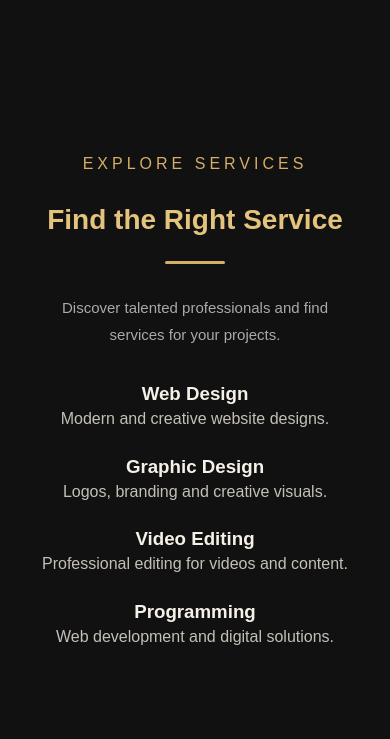
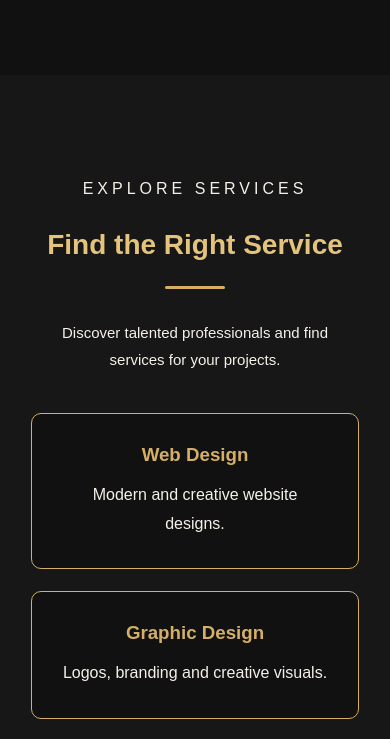
Before and after one commit to madinaorya1997/Madina--Oryakhil--Studio-, a plain HTML site: page index.html in a window 390 px wide. Shown: the part 2419-3158 px from the top of the page. Drawn offline with Linux system fonts and the light colour scheme.

Commit message:
Update style.css

```diff
--- a/style.css
+++ b/style.css
@@ -700,4 +700,35 @@ footer {
 
 .js-progress {
   width: 20%;
+}/* MARKETPLACE */
+#marketplace {
+  padding: 100px 8%;
+  text-align: center;
+  background: #171717;
 }
+
+#marketplace .services-container {
+  margin-top: 40px;
+}
+
+#marketplace .service-box {
+  background: #111111;
+  border: 1px solid #d4af65;
+  border-radius: 10px;
+  padding: 30px;
+  transition: 0.3s ease;
+}
+
+#marketplace .service-box:hover {
+  transform: translateY(-8px);
+  box-shadow: 0 0 15px rgba(212, 175, 101, 0.2);
+}
+
+#marketplace h3 {
+  color: #d4af65;
+  margin-bottom: 15px;
+}
+
+#marketplace p {
+  color: #f5f1e8;
+}
```
